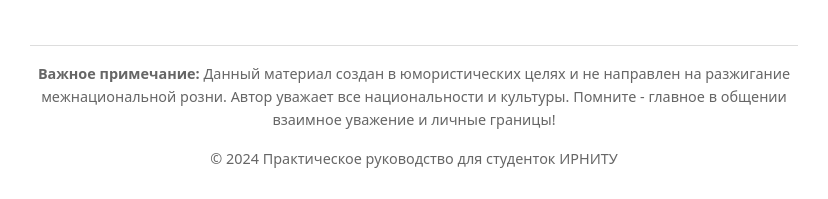
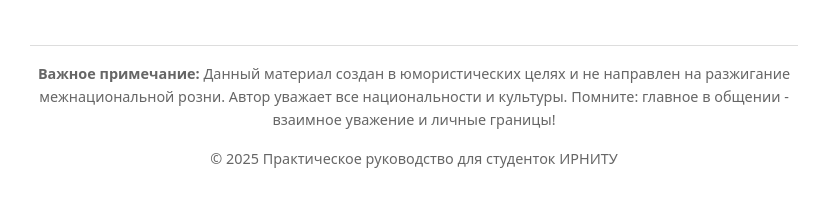
Before and after one commit to stasenko19052006/chinese-lovers, a plain HTML site: page index.html in a window 1280 px wide. Shown: the part 3732-3931 px from the top of the page, 226-1054 px from the left. Drawn offline with Linux system fonts and the light colour scheme.

Commit message:
Update index.html

```diff
--- a/index.html
+++ b/index.html
@@ -264,8 +264,8 @@
     </main>
 
     <footer>
-        <p><strong>Важное примечание:</strong> Данный материал создан в юмористических целях и не направлен на разжигание межнациональной розни. Автор уважает все национальности и культуры. Помните - главное в общении взаимное уважение и личные границы!</p>
-        <p>© 2024 Практическое руководство для студенток ИРНИТУ</p>
+        <p><strong>Важное примечание:</strong> Данный материал создан в юмористических целях и не направлен на разжигание межнациональной розни. Автор уважает все национальности и культуры. Помните: главное в общении - взаимное уважение и личные границы!</p>
+        <p>© 2025 Практическое руководство для студенток ИРНИТУ</p>
     </footer>
 </body>
 </html>
```
